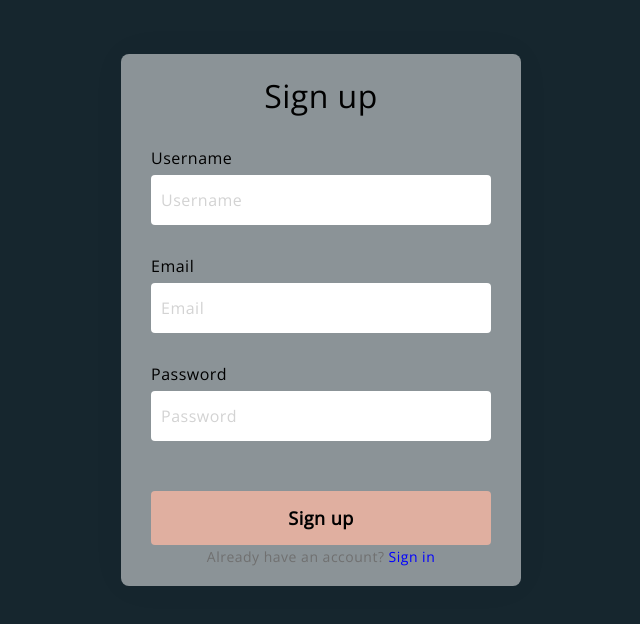
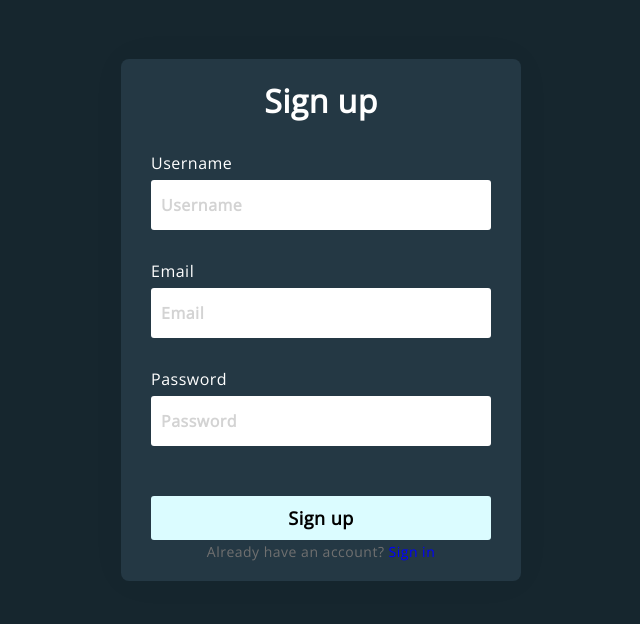
Before and after one commit to ashahnami/paper-trader, a React (Create React App) app in the folder frontend/: page /register in a window 1280 px wide. Shown: the top 624 px of the page, without its empty margins (319-959 px from the left). Built offline with nearby package versions, Linux system fonts and the light colour scheme.

Commit message:
Update login.js and register.js

```diff
--- a/frontend/src/App.js
+++ b/frontend/src/App.js
@@ -1,9 +1,9 @@
 import React from 'react';
 import { BrowserRouter, Routes, Route } from 'react-router-dom';
 
-import Dashboard from './pages/dashboard/Dashboard';
-import RegisterPage from './pages/register/RegisterPage';
-import LoginPage from './pages/login/LoginPage';
+import Dashboard from './pages/Dashboard';
+import RegisterPage from './pages/register';
+import LoginPage from './pages/login';
 import Stock from './pages/stock/Stock';
 import PrivateRoutes from './utils/PrivateRoutes';
 import './assets/base.css'
--- a/frontend/src/assets/login.css
+++ b/frontend/src/assets/login.css
@@ -1,14 +1,5 @@
-@import url('https://fonts.googleapis.com/css2?family=Open+Sans&display=swap');
-
-* {
-    box-sizing: border-box;
-    margin: 0;
-    padding: 0;
-    font-family: 'Open Sans';
-}
-
-.loginForm, .registerForm {
-    background-color: #f4f3ee;
+.login form, .register form {
+    background-color: #243844;
     width: 400px;
     position: absolute;
     transform: translate(-50%, -50%);
@@ -17,53 +8,61 @@
     border-radius: 8px;
     padding: 20px 30px;
     box-shadow: 0 0 40px rgba(5,5,5,0.03);
-    background-color: rgba(255,255,255,0.5);
 }
 
-.loginForm *, .registerForm * {
+.login *, .register * {
     border: none;
     outline: none;
     letter-spacing: 0.5px;
     color: black;
 }
 
-.loginForm h3, .registerForm h3 {
+.login h3, .register h3 {
     text-align: center;
     font-size: 32px;
-    font-weight: 400;
+    font-weight: 800;
+    color: white;
 }
 
-.loginForm label, .registerForm label {
+.login label, .register label {
     display: block;
     margin-top: 30px;
     font-size: 16px;
+    color: white;
 }
 
-.loginForm input[type=text], .loginForm input[type=password], .registerForm input[type=text], .registerForm input[type=password] {
+.login input[type=text], .login input[type=password],
+.register input[type=text], .register input[type=password],
+.register input[type=email] {
     display: block;
     height: 50px;
     width: 100%;
-    border-radius: 4px;
+    border-radius: 3px;
     padding: 0 10px;
     margin-top: 6px;
     font-size: 16px;
     border: none;
+    font-weight: bold;
 }
 
-.loginForm input::placeholder, .registerForm input::placeholder {
+.login input::placeholder, .register input::placeholder {
     color: #d3d3d3;
     font-size: 16px;
 }
 
-.loginForm button, .registerForm button {
+.login button, .register button {
     margin-top: 50px;
-    background-color: #E0AFA0;
+    background-color: #DBFCFF;
     cursor: pointer;
     width: 100%;
-    border-radius: 4px;
-    padding: 15px 0;
+    border-radius: 3px;
+    padding: 10px;
     font-size: 18px;
-    font-weight: 600;
+    font-weight: bold;
+}
+
+.login button:hover, .register button:hover {
+    background-color: #d3d3d3;
 }
 
 .pLink {
@@ -73,12 +72,12 @@
     font-size: 14px;
 }
 
-.loginForm .link, .registerForm .link {
+.login .link, .register .link {
     color: blue;
     text-decoration: none;
 }
 
-.errorMessage {
+.login .error, .register .error {
     margin-top: 5px;
     color: red;
 }
--- a/frontend/src/index.css
+++ b/frontend/src/index.css
@@ -1,4 +1,8 @@
+@import url('https://fonts.googleapis.com/css2?family=Open+Sans&display=swap');
+
 * {
     box-sizing: border-box;
     margin: 0;
+    padding: 0;
+    font-family: 'Open Sans';
 }
--- a/frontend/src/pages/dashboard/Dashboard.js
+++ b/frontend/src/pages/Dashboard.js
@@ -1,9 +1,9 @@
 import React, { useState, useEffect } from 'react';
 import axios from 'axios'
 
-import Navbar from "../../common/navbar/index";
-import {useGetPositionsQuery} from '../../api/userApi'
-import "../../assets/portfolio.css"
+import Navbar from "../common/navbar/index";
+import {useGetPositionsQuery} from '../api/userApi'
+import "../assets/portfolio.css"
 
 const Portfolio = () => {
 
--- a/frontend/src/pages/login/LoginPage.js
+++ b/frontend/src/pages/login.js
@@ -1,11 +1,11 @@
 import React, { useState } from 'react';
 import { Link, useNavigate } from 'react-router-dom';
 
-import httpClient from "../../httpClient";
-import '../../assets/login.css';
+import httpClient from "../httpClient";
+import '../assets/login.css';
 
 import { useDispatch } from 'react-redux'
-import { login } from '../../features/auth/authSlice'
+import { login } from '../features/auth/authSlice'
 
 const LoginPage = () => {
 
@@ -37,11 +37,11 @@ const LoginPage = () => {
   };
 
   return (
-      <form className="loginForm" onSubmit={handleSubmit}>
+    <div className="login">
+      <form onSubmit={handleSubmit}>
 
         <h3>Log in</h3>
-        <label>
-            Username
+        <label>Username
             <input
               type="text"
               placeholder="Username"
@@ -50,8 +50,7 @@ const LoginPage = () => {
             />
         </label>
 
-        <label>
-            Password
+        <label>Password
             <input
               type="password"
               placeholder="Password"
@@ -60,13 +59,13 @@ const LoginPage = () => {
             />
         </label>
 
-        {errorMessage !== "" ? <p className="errorMessage">{errorMessage}</p> : <div />}
+        {errorMessage !== "" ? <span className="error">{errorMessage}</span> : <div />}
 
         <button type="submit">Log In</button>
 
         <p className="pLink">Don't have an account? <Link to="/register" className="link">Sign up</Link></p>
-
       </form>
+    </div>
   )
 };
 
--- /dev/null
+++ b/frontend/src/pages/register.js
@@ -0,0 +1,78 @@
+import React, { useState } from 'react';
+import { Link } from 'react-router-dom';
+
+import httpClient from "../httpClient";
+import '../assets/login.css';
+
+const RegisterPage = () => {
+
+    const [errorMessage, setErrorMessage] = useState("");
+
+    const [username, setUsername] = useState("");
+    const [email, setEmail] = useState("");
+    const [password, setPassword] = useState("");
+
+    const handleSubmit = async (e) => {
+        e.preventDefault();
+
+        await httpClient.post('http://localhost:5000/register', {
+            username: username,
+            email: email,
+            password: password
+        })
+        .then(function(response){
+            console.log(response);
+            window.location.href="/login";
+        })
+        .catch(function(error){
+            if(error.response.status === 409){
+                setErrorMessage("Username/email already exists");
+            }
+        });
+
+    };
+
+  return (
+    <div className="register">
+        <form onSubmit={handleSubmit}>
+
+            <h3>Sign up</h3>
+            <label>Username
+                <input
+                    type="text"
+                    placeholder="Username"
+                    onChange={(e) => setUsername(e.target.value)}
+                    required
+                />
+            </label>
+
+            <label>Email
+                <input
+                    type="email"
+                    placeholder="Email"
+                    onChange={(e) => setEmail(e.target.value)}
+                    required
+                />
+            </label>
+
+            <label>Password
+                <input
+                    type="password"
+                    placeholder="Password"
+                    onChange={(e) => setPassword(e.target.value)}
+                    required
+                />
+            </label>
+
+            {errorMessage !== "" ? <span className="error">{errorMessage}</span> : <div />}
+
+            <button type="submit">Sign up</button>
+
+            <p className="pLink">Already have an account? <Link to="/login" className="link">Sign in</Link></p>
+
+        </form>
+    </div>
+  )
+}
+
+export default RegisterPage;
--- a/frontend/src/pages/register/RegisterPage.js
+++ /dev/null
@@ -1,79 +0,0 @@
-import React, { useState } from 'react';
-import { Link } from 'react-router-dom';
-
-import httpClient from "../../httpClient";
-import '../../assets/login.css';
-
-const RegisterPage = () => {
-
-    const [errorMessage, setErrorMessage] = useState("");
-
-    const [username, setUsername] = useState("");
-    const [email, setEmail] = useState("");
-    const [password, setPassword] = useState("");
-
-    const handleSubmit = async (e) => {
-        e.preventDefault();
-
-        await httpClient.post('http://localhost:5000/register', {
-            username: username,
-            email: email,
-            password: password
-        })
-        .then(function(response){
-            console.log(response);
-            window.location.href="/login";
-        })
-        .catch(function(error){
-            if(error.response.status === 409){
-                setErrorMessage("Username/email already exists");
-            }
-        });
-
-    };
-
-  return (
-    <form className="registerForm" onSubmit={handleSubmit}>
-
-        <h3>Sign up</h3>
-        <label>
-            Username
-            <input
-                type="text"
-                placeholder="Username"
-                onChange={(e) => setUsername(e.target.value)}
-                required
-            />
-        </label>
-
-        <label>
-            Email
-            <input
-                type="text"
-                placeholder="Email"
-                onChange={(e) => setEmail(e.target.value)}
-                required
-            />
-        </label>
-
-        <label>
-            Password
-            <input
-                type="password"
-                placeholder="Password"
-                onChange={(e) => setPassword(e.target.value)}
-                required
-            />
-        </label>
-
-        {errorMessage !== "" ? <p className="errorMessage">{errorMessage}</p> : <div />}
-
-        <button type="submit">Sign up</button>
-
-        <p className="pLink">Already have an account? <Link to="/login" className="link">Sign in</Link></p>
-
-    </form>
-  )
-}
-
-export default RegisterPage;
```
Lines whose indentation alone changed are shown as unchanged.
